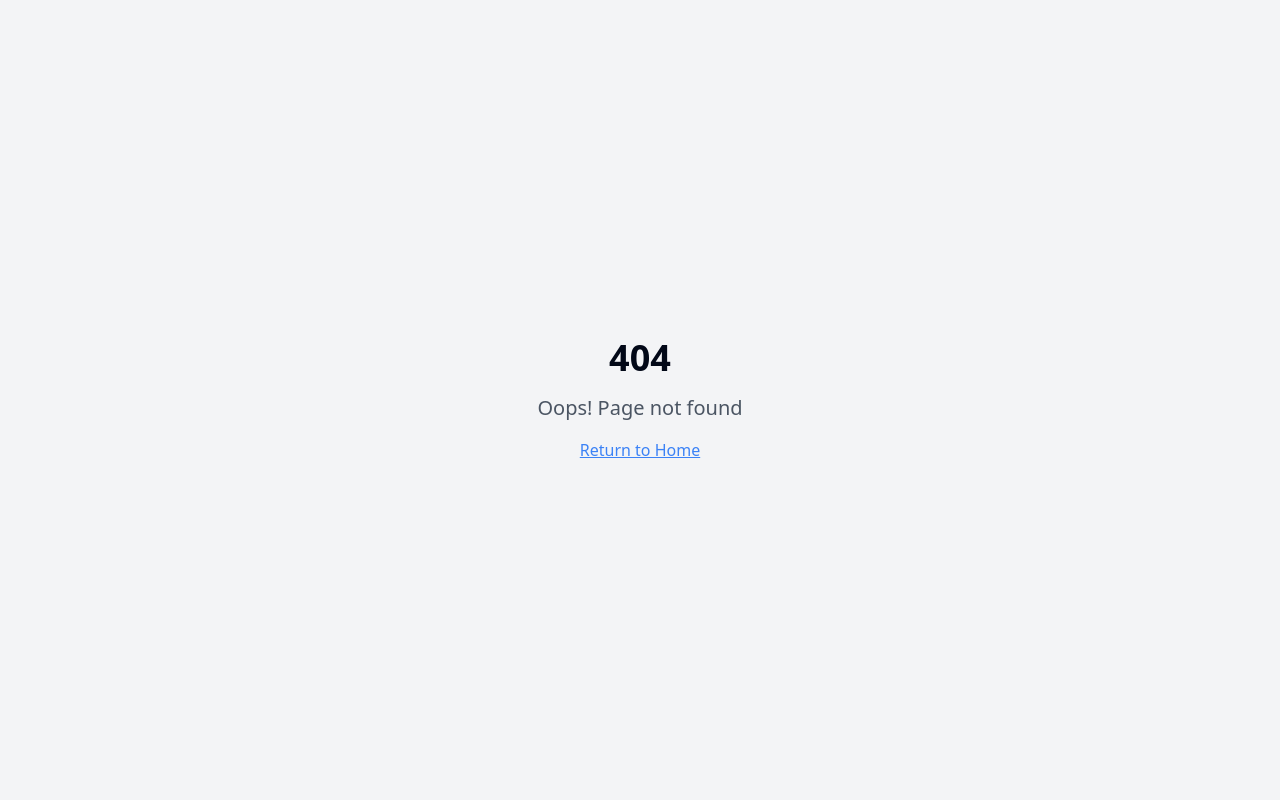
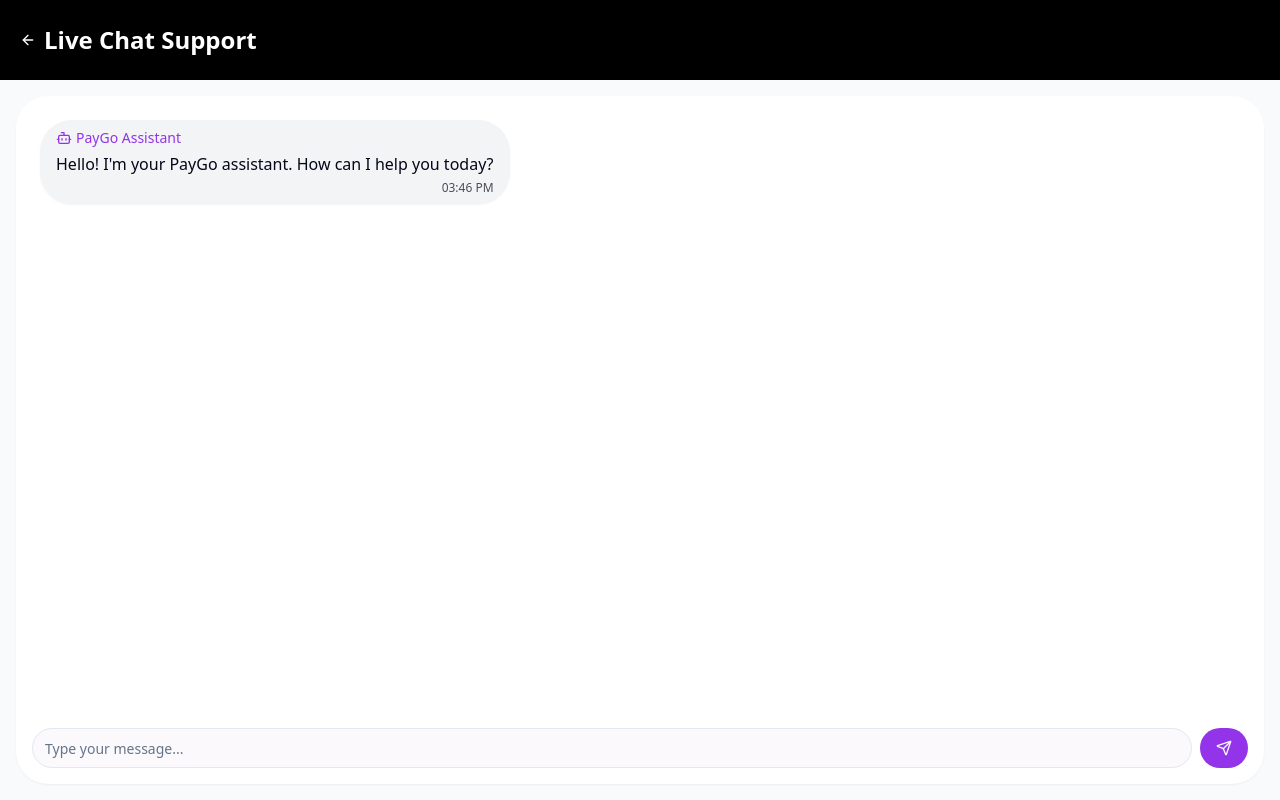
Before and after one commit to flashzbarry6-cell/updated-paygo-, a React (Vite) app: page /live-chat in a window 1280 px wide. Before the commit this address had no page. Built offline with nearby package versions, Linux system fonts and the light colour scheme.

Commit message:
Add live chat page
Implement a live chat page to answer user questions by reviewing the questions and searching the app for answers.

```diff
--- a/src/App.tsx
+++ b/src/App.tsx
@@ -13,7 +13,7 @@ import TransferBank from "./pages/TransferBank";
 import BuyPayId from "./pages/BuyPayId";
 import PaymentConfirmation from "./pages/PaymentConfirmation";
 import Data from "./pages/Data";
-import Airtime from "./pages/Airtime"; // Add this import
+import Airtime from "./pages/Airtime";
 import Support from "./pages/Support";
 import Loan from "./pages/Loan";
 import About from "./pages/About";
@@ -21,6 +21,7 @@ import Refer from "./pages/Refer";
 import History from "./pages/History";
 import NotificationSettings from "./pages/NotificationSettings";
 import NotFound from "./pages/NotFound";
+import LiveChat from "./pages/LiveChat"; // Add this import
 
 const queryClient = new QueryClient();
 
@@ -40,13 +41,14 @@ const App = () => (
             <Route path="/buy-pay-id" element={<BuyPayId />} />
             <Route path="/payment-confirmation" element={<PaymentConfirmation />} />
             <Route path="/data" element={<Data />} />
-            <Route path="/airtime" element={<Airtime />} /> {/* Add this route */}
+            <Route path="/airtime" element={<Airtime />} />
             <Route path="/support" element={<Support />} />
             <Route path="/loan" element={<Loan />} />
             <Route path="/about" element={<About />} />
             <Route path="/refer" element={<Refer />} />
             <Route path="/history" element={<History />} />
             <Route path="/notification-settings" element={<NotificationSettings />} />
+            <Route path="/live-chat" element={<LiveChat />} /> {/* Add this route */}
             <Route path="*" element={<NotFound />} />
           </Routes>
         </BrowserRouter>
--- a/src/components/dashboard/MenuGrid.tsx
+++ b/src/components/dashboard/MenuGrid.tsx
@@ -1,4 +1,3 @@
-
 import { useNavigate } from "react-router-dom";
 import { toast } from "sonner";
 import MenuCard from "./MenuCard";
@@ -119,6 +118,15 @@ const MenuGrid = () => {
     </svg>
   );
 
+  const ChatIcon = () => (
+    <svg width="28" height="28" viewBox="0 0 24 24" fill="none" xmlns="http://www.w3.org/2000/svg">
+      <path d="M21 12C21 16.9706 16.9706 21 12 21C10.2289 21 8.57736 20.4884 7.18385 19.605L3 21L4.39499 16.8161C3.51156 15.4226 3 13.7711 3 12C3 7.02944 7.02944 3 12 3C16.9706 3 21 7.02944 21 12Z" stroke="#9b87f5" strokeWidth="2" strokeLinecap="round" strokeLinejoin="round"/>
+      <path d="M12 12V12.01" stroke="#9b87f5" strokeWidth="2" strokeLinecap="round"/>
+      <path d="M8 12V12.01" stroke="#9b87f5" strokeWidth="2" strokeLinecap="round"/>
+      <path d="M16 12V12.01" stroke="#9b87f5" strokeWidth="2" strokeLinecap="round"/>
+    </svg>
+  );
+
   return (
     <div className="grid grid-cols-3 gap-3">
       <MenuCard title="History" icon={<HistoryIcon />} onClick={() => handleMenuClick("History", "/history")} />
@@ -131,6 +139,7 @@ const MenuGrid = () => {
       <MenuCard title="Refer" icon={<ReferIcon />} onClick={() => handleMenuClick("Refer", "/refer")} />
       <MenuCard title="Loan" icon={<LoanIcon />} onClick={() => handleMenuClick("Loan", "/loan")} />
       <MenuCard title="About" icon={<InfoIcon />} onClick={() => handleMenuClick("About", "/about")} />
+      <MenuCard title="Chat" icon={<ChatIcon />} onClick={() => handleMenuClick("Chat", "/live-chat")} />
       <MenuCard title="Log out" icon={<LogoutIcon />} onClick={handleLogout} />
     </div>
   );
--- /dev/null
+++ b/src/pages/LiveChat.tsx
@@ -0,0 +1,174 @@
+
+import { useState, useRef, useEffect } from "react";
+import { useNavigate } from "react-router-dom";
+import { Button } from "@/components/ui/button";
+import { Input } from "@/components/ui/input";
+import { ArrowLeft, Send, Bot } from "lucide-react";
+import { ScrollArea } from "@/components/ui/scroll-area";
+
+interface Message {
+  id: string;
+  content: string;
+  sender: "user" | "bot";
+  timestamp: Date;
+}
+
+const LiveChat = () => {
+  const navigate = useNavigate();
+  const [messages, setMessages] = useState<Message[]>([
+    {
+      id: "1",
+      content: "Hello! I'm your PayGo assistant. How can I help you today?",
+      sender: "bot",
+      timestamp: new Date(),
+    },
+  ]);
+  const [inputMessage, setInputMessage] = useState("");
+  const scrollAreaRef = useRef<HTMLDivElement>(null);
+
+  // Auto scroll to bottom when new messages arrive
+  useEffect(() => {
+    if (scrollAreaRef.current) {
+      const scrollContainer = scrollAreaRef.current;
+      scrollContainer.scrollTop = scrollContainer.scrollHeight;
+    }
+  }, [messages]);
+
+  const handleSendMessage = () => {
+    if (!inputMessage.trim()) return;
+
+    // Add user message
+    const userMessage: Message = {
+      id: `user-${Date.now()}`,
+      content: inputMessage,
+      sender: "user",
+      timestamp: new Date(),
+    };
+
+    setMessages((prev) => [...prev, userMessage]);
+    setInputMessage("");
+
+    // Generate response based on user question
+    setTimeout(() => {
+      const botResponse = generateResponse(inputMessage);
+      setMessages((prev) => [...prev, botResponse]);
+    }, 500);
+  };
+
+  const generateResponse = (question: string): Message => {
+    const lowerQuestion = question.toLowerCase();
+    let response = "I'm not sure about that. Please check our support page for more information.";
+
+    // Predefined answers based on common questions about the app
+    if (lowerQuestion.includes("pay id") || lowerQuestion.includes("payid")) {
+      response = "PAY ID is our unique payment identifier. You can purchase one from the 'Buy PAY ID' section in your dashboard to make faster transactions.";
+    } else if (lowerQuestion.includes("airtime")) {
+      response = "You can buy airtime by clicking on the Airtime button in your dashboard. We support multiple networks including MTN, Airtel, Glo, and 9mobile.";
+    } else if (lowerQuestion.includes("data")) {
+      response = "Data bundles can be purchased from the Data section in your dashboard. We offer various data plans for different networks.";
+    } else if (lowerQuestion.includes("transfer") || lowerQuestion.includes("send money")) {
+      response = "To transfer money, go to the Transfer section in your dashboard. You can transfer to any bank account.";
+    } else if (lowerQuestion.includes("contact") || lowerQuestion.includes("support")) {
+      response = "For support, please email plutozanki@gmail.com or visit our Support page from the dashboard.";
+    } else if (lowerQuestion.includes("login") || lowerQuestion.includes("sign in")) {
+      response = "You can login to your account from the Login page. If you don't have an account, you can register from the Register page.";
+    } else if (lowerQuestion.includes("register") || lowerQuestion.includes("sign up")) {
+      response = "You can create a new account from the Register page. Fill in your details to get started.";
+    } else if (lowerQuestion.includes("loan")) {
+      response = "We offer loan services accessible from the Loan section in your dashboard. Check your eligibility and apply there.";
+    } else if (lowerQuestion.includes("refer") || lowerQuestion.includes("referral")) {
+      response = "Refer your friends to earn rewards! Visit the Refer section in your dashboard to get your referral link.";
+    } else if (lowerQuestion.includes("history") || lowerQuestion.includes("transaction")) {
+      response = "You can view your transaction history in the History section of your dashboard.";
+    } else if (lowerQuestion.includes("notification")) {
+      response = "Manage your notification preferences from the Notification Settings page. You can access it by clicking on the bell icon in your dashboard.";
+    } else if (lowerQuestion.includes("about")) {
+      response = "Visit our About page to learn more about PayGo and our mission.";
+    }
+
+    return {
+      id: `bot-${Date.now()}`,
+      content: response,
+      sender: "bot",
+      timestamp: new Date(),
+    };
+  };
+
+  return (
+    <div className="flex flex-col min-h-screen bg-gray-50">
+      <header className="bg-[#000000] p-5 text-white flex items-center">
+        <Button
+          variant="ghost"
+          className="p-0 mr-2"
+          onClick={() => navigate("/dashboard")}
+        >
+          <ArrowLeft size={24} />
+        </Button>
+        <h1 className="text-2xl font-bold">Live Chat Support</h1>
+      </header>
+
+      <div className="flex-1 p-4 flex flex-col">
+        <div className="bg-white rounded-lg shadow-sm p-4 flex-1 flex flex-col">
+          {/* Chat Messages */}
+          <ScrollArea className="flex-1 mb-4 h-[calc(100vh-240px)]" ref={scrollAreaRef}>
+            <div className="p-2 space-y-4">
+              {messages.map((message) => (
+                <div
+                  key={message.id}
+                  className={`flex ${
+                    message.sender === "user" ? "justify-end" : "justify-start"
+                  }`}
+                >
+                  <div
+                    className={`rounded-lg px-4 py-2 max-w-[80%] shadow-sm ${
+                      message.sender === "user"
+                        ? "bg-purple-600 text-white"
+                        : "bg-gray-100"
+                    }`}
+                  >
+                    {message.sender === "bot" && (
+                      <div className="flex items-center mb-1 text-purple-600">
+                        <Bot size={16} className="mr-1" />
+                        <span className="font-medium text-sm">PayGo Assistant</span>
+                      </div>
+                    )}
+                    <p className="break-words">{message.content}</p>
+                    <p className="text-xs opacity-70 mt-1 text-right">
+                      {message.timestamp.toLocaleTimeString([], {
+                        hour: "2-digit",
+                        minute: "2-digit",
+                      })}
+                    </p>
+                  </div>
+                </div>
+              ))}
+            </div>
+          </ScrollArea>
+
+          {/* Input Area */}
+          <div className="flex gap-2">
+            <Input
+              value={inputMessage}
+              onChange={(e) => setInputMessage(e.target.value)}
+              placeholder="Type your message..."
+              className="flex-1"
+              onKeyDown={(e) => {
+                if (e.key === "Enter") {
+                  handleSendMessage();
+                }
+              }}
+            />
+            <Button
+              onClick={handleSendMessage}
+              className="bg-purple-600 hover:bg-purple-700"
+            >
+              <Send size={18} />
+            </Button>
+          </div>
+        </div>
+      </div>
+    </div>
+  );
+};
+
+export default LiveChat;
```
